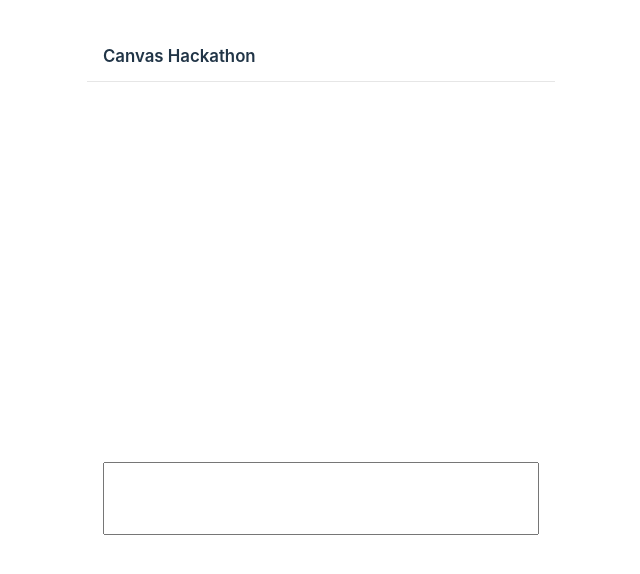
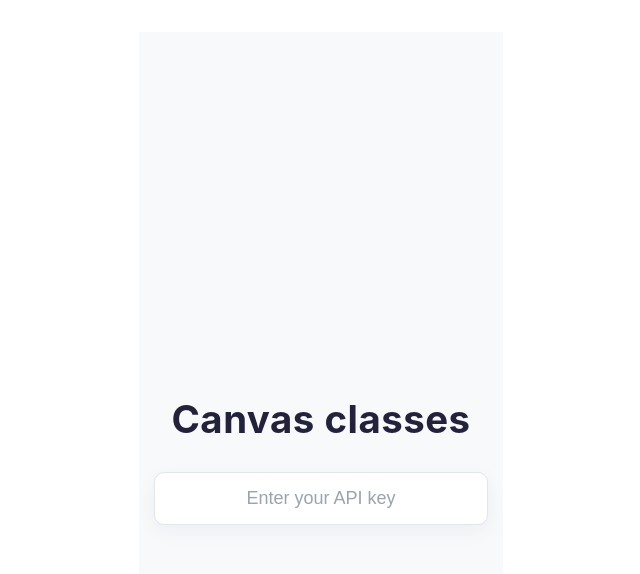
Before and after one commit to DranzerZERogue56/Canvas_Hackathon, a React (Vite) app in the folder client/: page / in a window 1280 px wide. Shown: the top 574 px of the page, without its empty margins (319-959 px from the left). Built offline with nearby package versions, Linux system fonts and the light colour scheme.

Commit message:
Landing Page stuff

```diff
--- a/client/src/pages/API_Key_Landing.scss
+++ b/client/src/pages/API_Key_Landing.scss
@@ -0,0 +1,54 @@
+.api-key-landing {
+    min-height: 100vh;
+    display: flex;
+    flex-direction: column;
+    justify-content: center;
+    align-items: center;
+    background: #f7f9fb;
+    font-family: Inter, system-ui, -apple-system, "Segoe UI", Roboto, "Helvetica Neue", Arial;
+    padding: 2rem;
+    color: #000;
+
+    .title {
+        font-size: 2.4rem;
+        font-weight: 700;
+        color: #22223b;
+        margin-bottom: 1.5rem;
+        letter-spacing: 0.5px;
+        text-align: center;
+    }
+
+    .textbox-container {
+        width: 100%;
+        max-width: 440px;
+        display: flex;
+        flex-direction: column;
+        align-items: center;
+        padding: 0 1rem;
+    }
+
+    .textbox {
+        color: #000;
+        width: 100%;
+        padding: 0.95rem 1rem;
+        border: 1px solid #e1e6ea;
+        border-radius: 10px;
+        font-size: 1.125rem;
+        margin-bottom: 0.75rem;
+        background: #fff;
+        box-shadow: 0 6px 20px rgba(34, 34, 59, 0.05);
+        text-align: center;
+        transition: border 0.16s ease, box-shadow 0.16s ease;
+        caret-color: #4ea8de;
+
+        &::placeholder {
+            color: #9aa4ad;
+        }
+
+        &:focus {
+            border-color: #4ea8de;
+            box-shadow: 0 8px 28px rgba(78, 168, 222, 0.08);
+            outline: none;
+        }
+    }
+}
--- a/client/src/pages/API_Key_Landing.tsx
+++ b/client/src/pages/API_Key_Landing.tsx
@@ -1,6 +1,7 @@
 import React, { useRef, useState } from 'react';
+import "./API_Key_Landing.scss"
 
-const HiddenCharInput: React.FC = () => {
+const API_Key_Landing: React.FC = () => {
     const [value, setValue] = useState('');
     const [display, setDisplay] = useState('');
     const inputRef = useRef<HTMLInputElement>(null);
@@ -40,20 +41,24 @@ const HiddenCharInput: React.FC = () => {
     };
 
     return (
-        <div style={{ display: 'flex', justifyContent: 'center', alignItems: 'center', height: '100vh' }}>
+        <div className="api-key-landing">
+            <div className="title">Canvas classes</div>
+            <div className="textbox-container">
                 <input
                     ref={inputRef}
+                    className="textbox"
                     type="text"
                     value={display}
                     onChange={handleChange}
                     onCopy={handleCopy}
                     onKeyUp={handleKeyUp}
-                style={{ fontSize: '2rem', padding: '1rem', width: '400px', textAlign: 'center' }}
                     autoComplete="off"
                     spellCheck={false}
+                    placeholder="Enter your API key"
                 />
+            </div>
         </div>
     );
 };
 
-export default HiddenCharInput;
+export default API_Key_Landing;
--- a/client/src/pages/App.css
+++ b/client/src/pages/App.css
@@ -1,27 +1,103 @@
-.app-header {
+.api-key-landing {
+    min-height: 100vh;
     display: flex;
+    justify-content: center;
     align-items: center;
-    justify-content: space-between;
-    padding: 0.75rem 1rem;
-    border-bottom: 1px solid #e6e6e6;
-    background: #fff;
-    position: sticky;
-    top: 0;
-    z-index: 10;
+    background: radial-gradient(circle at top, #f9fbff, #eef2f7);
+    position: relative;
+    overflow: hidden;
+    font-family: "Inter", system-ui, sans-serif;
+
+    /* ───────── Tech Edge Animations ───────── */
+    &::before,
+    &::after {
+        content: "";
+        position: absolute;
+        inset: 0;
+        pointer-events: none;
+    }
+
+    /* glowing animated border */
+    &::before {
+        border: 2px solid transparent;
+        border-image: linear-gradient(120deg,
+                #4ea8de,
+                #80ffdb,
+                #4ea8de) 1;
+        animation: border-glow 6s linear infinite;
+    }
+
+    /* subtle scan-line effect */
+    &::after {
+        background: repeating-linear-gradient(to bottom,
+                rgba(78, 168, 222, 0.08),
+                rgba(78, 168, 222, 0.08) 1px,
+                transparent 1px,
+                transparent 6px);
+        animation: scan 8s linear infinite;
+        mix-blend-mode: overlay;
+    }
+
+    /* ───────── Center Card ───────── */
+    .card {
+        background: #ffffff;
+        padding: 3rem 2.5rem;
+        border-radius: 14px;
+        box-shadow:
+            0 20px 40px rgba(0, 0, 0, 0.08),
+            0 0 0 1px rgba(78, 168, 222, 0.08);
+        text-align: center;
+        z-index: 1;
+        width: 100%;
+        max-width: 420px;
+    }
+
+    .title {
+        font-size: 2.2rem;
+        font-weight: 700;
+        color: #1b1f3b;
+        margin-bottom: 2rem;
+        letter-spacing: 0.5px;
+    }
+
+    .textbox {
+        width: 100%;
+        padding: 1rem 1.1rem;
+        font-size: 1.05rem;
+        border-radius: 10px;
+        border: 1px solid #ccd6e0;
+        background: #fdfefe;
+        box-shadow: inset 0 1px 3px rgba(0, 0, 0, 0.05);
+        transition: all 0.25s ease;
+
+        &:focus {
+            outline: none;
+            border-color: #4ea8de;
+            box-shadow:
+                0 0 0 3px rgba(78, 168, 222, 0.2),
+                inset 0 1px 3px rgba(0, 0, 0, 0.05);
+        }
+    }
 }
 
-.app-title {
-    font-weight: 600;
-    font-size: 1.05rem;
+/* ───────── Animations ───────── */
+
+@keyframes border-glow {
+    0% {
+        filter: hue-rotate(0deg);
+    }
+
+    100% {
+        filter: hue-rotate(360deg);
+    }
 }
 
+@keyframes scan {
+    0% {
+        background-position-y: 0;
+    }
 
-
-.app-main {
-    padding: 1rem;
+    100% {
+        background-position-y: 100%;
+    }
 }
-
-.home {
-    max-width: 900px;
-    margin: 0 auto;
-}
--- a/client/src/pages/App.tsx
+++ b/client/src/pages/App.tsx
@@ -1,18 +1,11 @@
 import React from 'react'
-import './App.css'
-import HiddenCharInput from './API_Key_Landing'
+import API_Key_Landing from './API_Key_Landing'
 
 function App() {
   return (
-    <div className="app-container">
-      <header className="app-header">
-        <div className="app-title">Canvas Hackathon</div>
-      </header>
-
-      <main className="app-main">
-        <HiddenCharInput />
-      </main>
-    </div>
+    <main className="app-main">
+      <API_Key_Landing />
+    </main>
   )
 }
 
```
Lines whose indentation alone changed are shown as unchanged.
